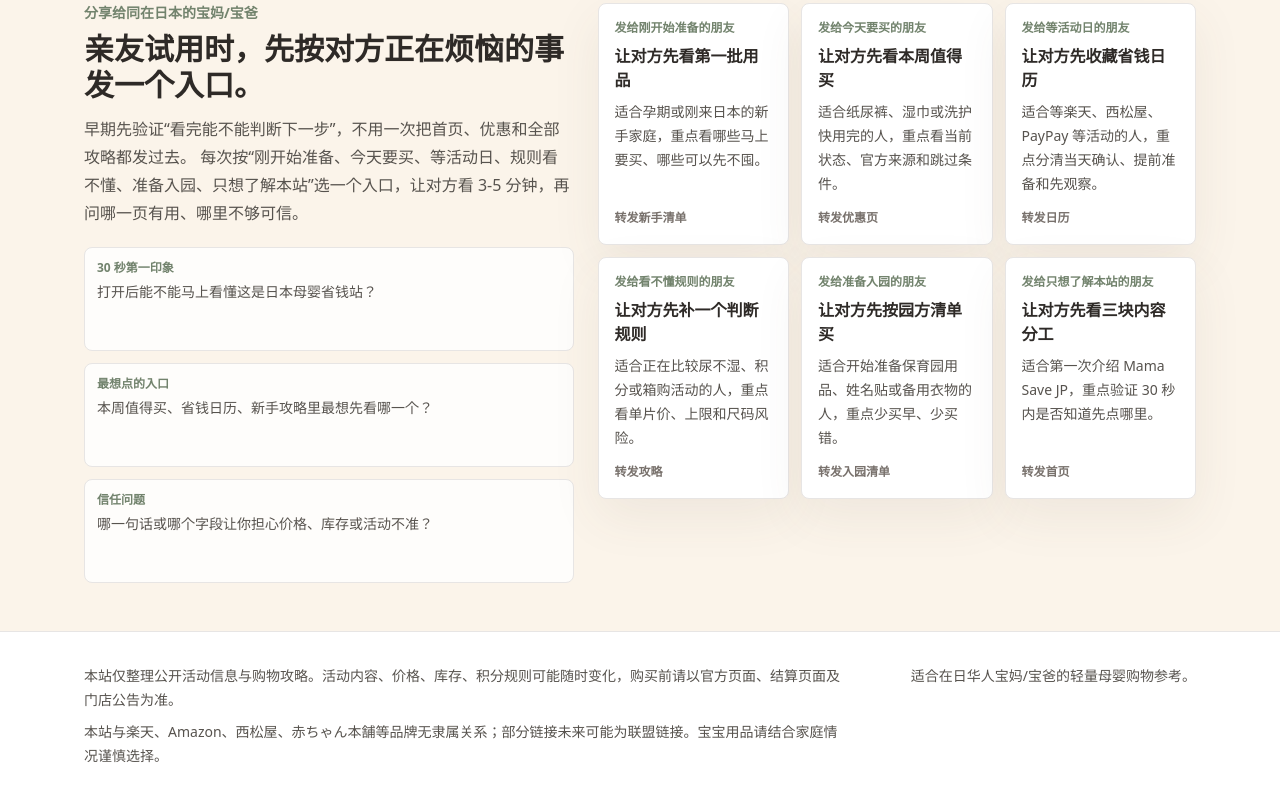
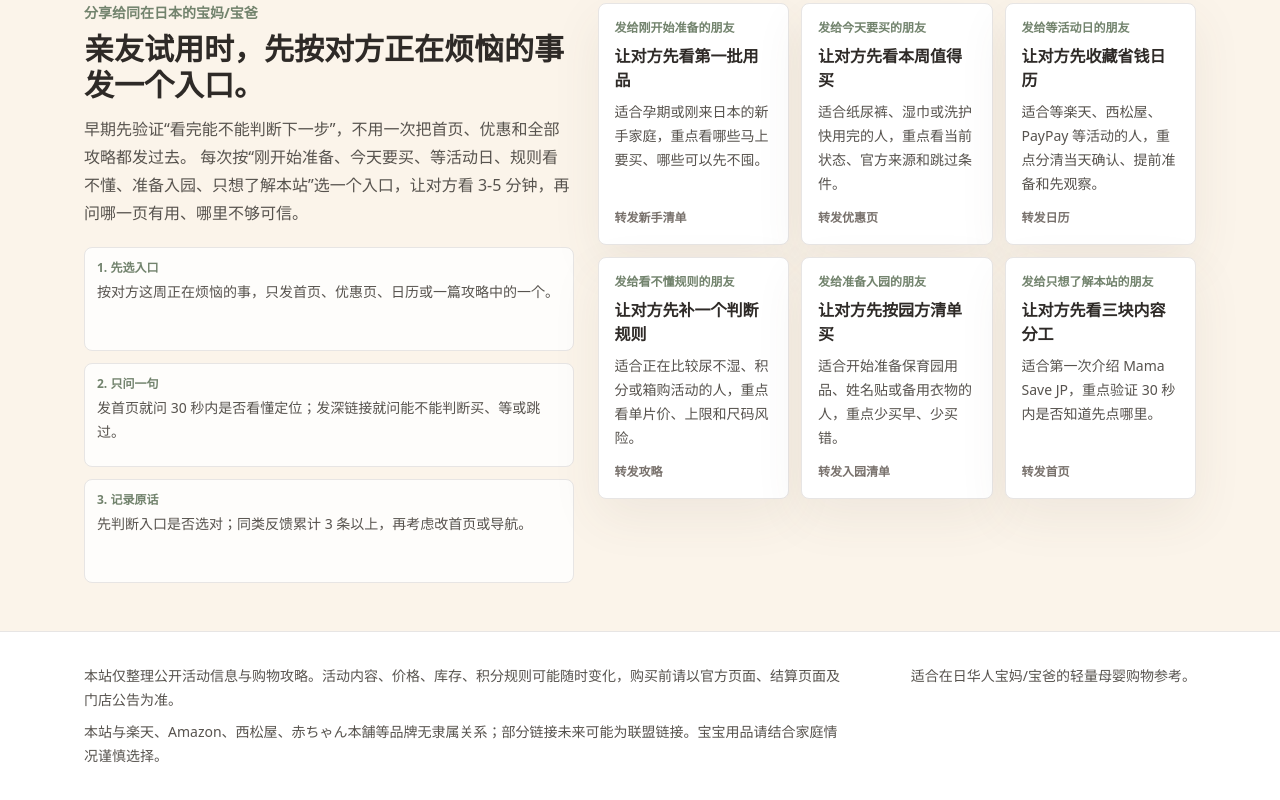
Before and after one commit to fengchuanli/mama-save-jp, a Next.js app: page / in a window 1280 px wide. Shown: the part 4534-5334 px from the top of the page. Built offline with nearby package versions, Linux system fonts and the light colour scheme.

Commit message:
优化首页亲友试用流程

```diff
--- a/pages/index.tsx
+++ b/pages/index.tsx
@@ -276,18 +276,18 @@ export default function Home({ deals, calendarEvents, paymentRebateEvents, guide
       action: "转发首页"
     }
   ];
-  const shareFollowupPrompts = [
+  const shareTrialSteps = [
     {
-      label: "30 秒第一印象",
-      question: "打开后能不能马上看懂这是日本母婴省钱站？"
+      label: "1. 先选入口",
+      question: "按对方这周正在烦恼的事，只发首页、优惠页、日历或一篇攻略中的一个。"
     },
     {
-      label: "最想点的入口",
-      question: "本周值得买、省钱日历、新手攻略里最想先看哪一个？"
+      label: "2. 只问一句",
+      question: "发首页就问 30 秒内是否看懂定位；发深链接就问能不能判断买、等或跳过。"
     },
     {
-      label: "信任问题",
-      question: "哪一句话或哪个字段让你担心价格、库存或活动不准？"
+      label: "3. 记录原话",
+      question: "先判断入口是否选对；同类反馈累计 3 条以上，再考虑改首页或导航。"
     }
   ];
   const weeklyReminderRoutes = [
@@ -577,13 +577,13 @@ export default function Home({ deals, calendarEvents, paymentRebateEvents, guide
                 每次按“刚开始准备、今天要买、等活动日、规则看不懂、准备入园、只想了解本站”选一个入口，让对方看 3-5 分钟，再问哪一页有用、哪里不够可信。
               </p>
               <div className="mt-5 grid gap-3">
-                {shareFollowupPrompts.map((prompt) => (
+                {shareTrialSteps.map((step) => (
                   <div
-                    key={prompt.label}
+                    key={step.label}
                     className="flex min-h-[6.5rem] flex-col rounded-lg border border-stone-200 bg-white/80 p-3"
                   >
-                    <p className="text-xs font-semibold text-tea">{prompt.label}</p>
-                    <p className="mt-1 text-sm leading-6 text-stone-600">{prompt.question}</p>
+                    <p className="text-xs font-semibold text-tea">{step.label}</p>
+                    <p className="mt-1 text-sm leading-6 text-stone-600">{step.question}</p>
                   </div>
                 ))}
               </div>
```
Also changed, not shown: 1 other file (tests, documents, lock files or other folders).
